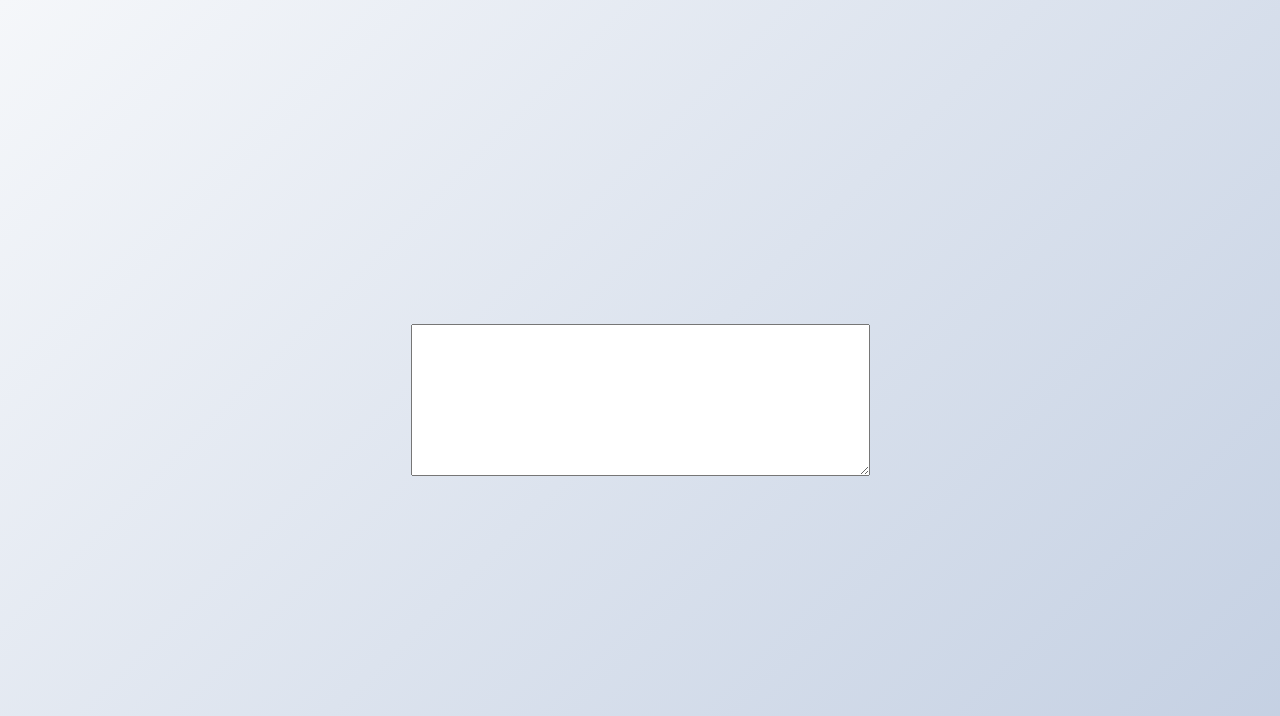
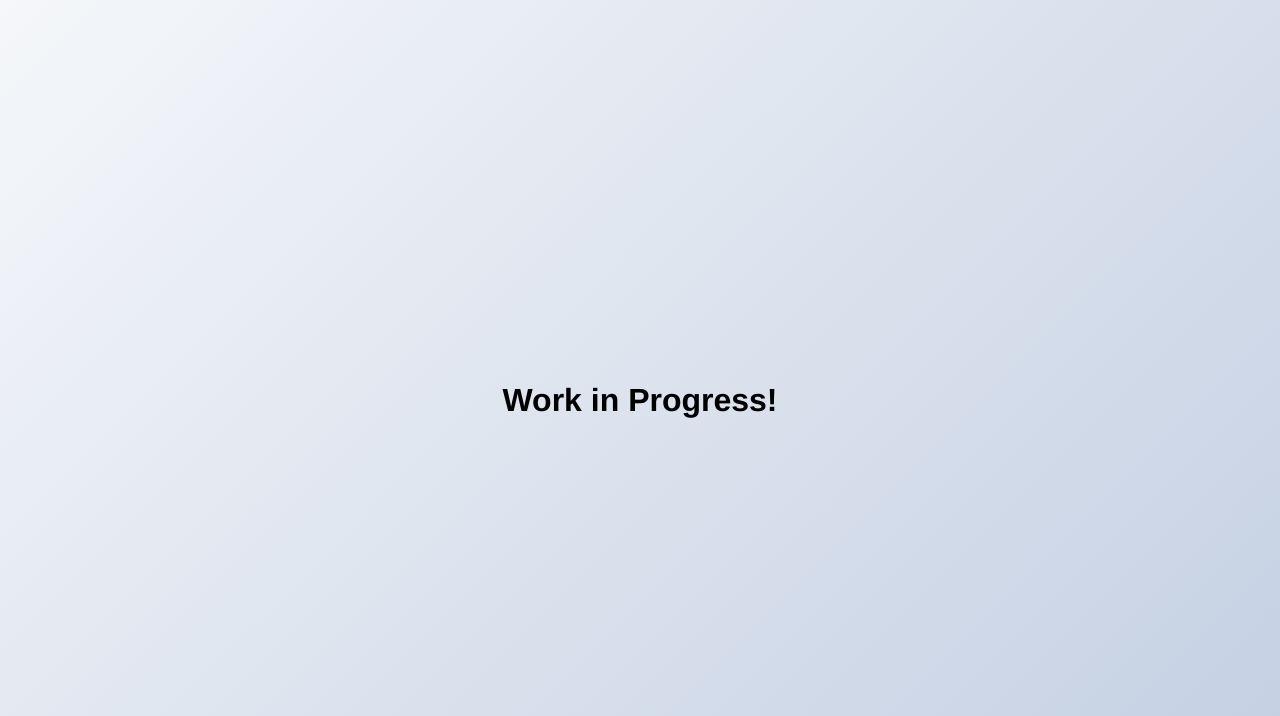
Before and after one commit to ramitsurana/gpt3-framework, a Flask app: page /translator/ in a window 1280 px wide. Shown: the top 716 px of the page. Run offline with Flask 2, Linux system fonts and the light colour scheme; parts of the project's set-up code (start-up, migrations or seed data) failed here and were passed over; some libraries are stand-ins or nearby versions.

Commit message:
add wip banner

```diff
--- a/templates/translator.html
+++ b/templates/translator.html
@@ -12,5 +12,7 @@
 </head>
 
 <body>
-<TEXTAREA name="bigBox1" rows=10 cols=55></TEXTAREA>
+<h1>Work in Progress!</h1>
+<br><br>
+<!-- <TEXTAREA name="bigBox1" rows=10 cols=55></TEXTAREA> -->
 </body>
```
